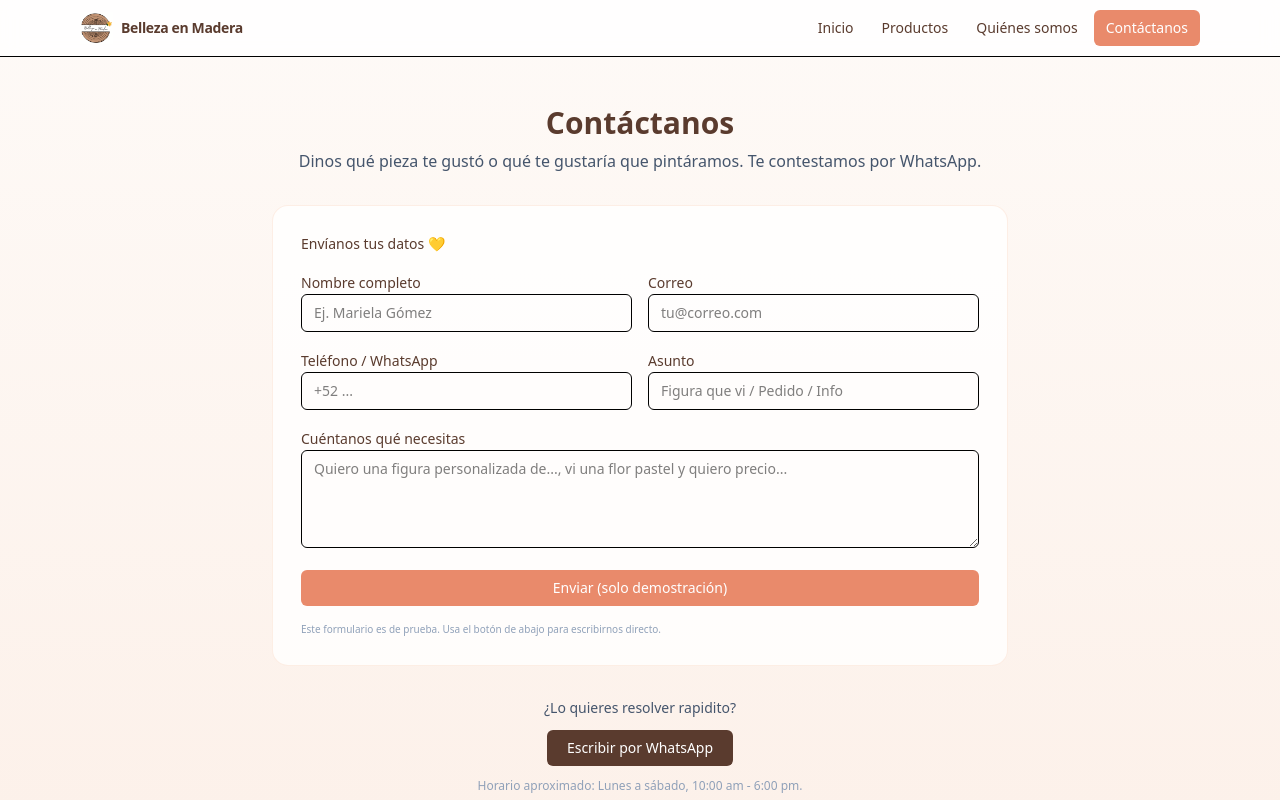
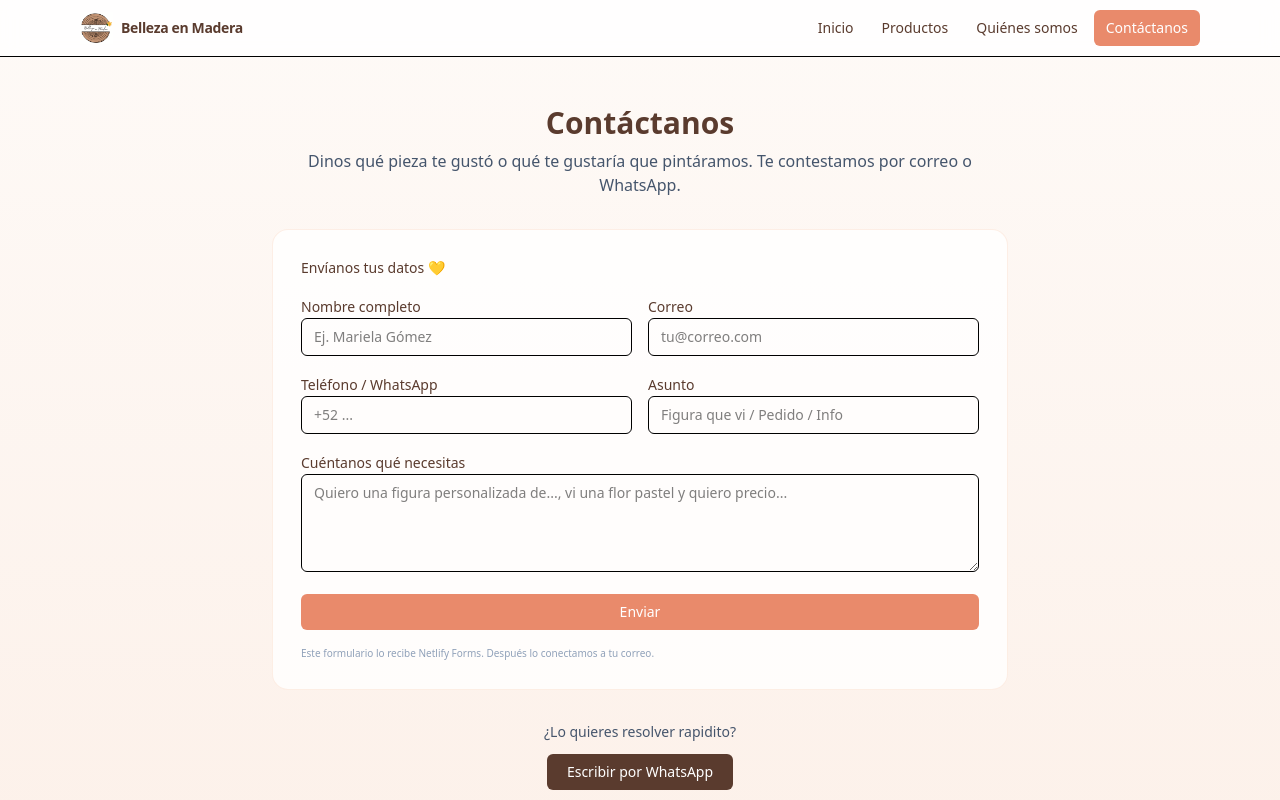
Before and after one commit to LuisMtz15/FigurasMadera, a React (Vite) app: page /contacto in a window 1280 px wide. Shown: the top 800 px of the page. Built offline with nearby package versions, Linux system fonts and the light colour scheme.

Commit message:
Cambios en el Forms

```diff
--- a/src/pages/Contact.jsx
+++ b/src/pages/Contact.jsx
@@ -23,7 +23,7 @@ export default function Contact() {
           </h1>
           <p className="text-slate-600">
             Dinos qué pieza te gustó o qué te gustaría que pintáramos. Te
-            contestamos por WhatsApp.
+            contestamos por correo o WhatsApp.
           </p>
         </div>
 
@@ -35,17 +35,27 @@ export default function Contact() {
             border: `1px solid ${COLORS.border}`,
           }}
         >
-          <p
-            className="text-sm font-medium"
-            style={{ color: COLORS.dark }}
-          >
+          <p className="text-sm font-medium" style={{ color: COLORS.dark }}>
             Envíanos tus datos 💛
           </p>
 
+          {/* FORMULARIO NETLIFY */}
           <form
+            name="contact"
+            method="POST"
+            data-netlify="true"
+            data-netlify-honeypot="bot-field"
             className="space-y-4"
-            onSubmit={(e) => e.preventDefault()}
           >
+            {/* obligatorio para Netlify */}
+            <input type="hidden" name="form-name" value="contact" />
+            {/* honeypot (bot) */}
+            <p className="hidden">
+              <label>
+                No llenar: <input name="bot-field" />
+              </label>
+            </p>
+
             <div className="grid gap-4 md:grid-cols-2">
               <div className="space-y-1">
                 <label className="text-sm" style={{ color: COLORS.dark }}>
@@ -53,6 +63,7 @@ export default function Contact() {
                 </label>
                 <input
                   type="text"
+                  name="name"
                   className="w-full border rounded-md px-3 py-2 text-sm focus:outline-none focus:ring-2 focus:ring-[#FCE7DA]"
                   placeholder="Ej. Mariela Gómez"
                   required
@@ -64,6 +75,7 @@ export default function Contact() {
                 </label>
                 <input
                   type="email"
+                  name="email"
                   className="w-full border rounded-md px-3 py-2 text-sm focus:outline-none focus:ring-2 focus:ring-[#FCE7DA]"
                   placeholder="tu@correo.com"
                   required
@@ -78,6 +90,7 @@ export default function Contact() {
                 </label>
                 <input
                   type="tel"
+                  name="phone"
                   className="w-full border rounded-md px-3 py-2 text-sm focus:outline-none focus:ring-2 focus:ring-[#FCE7DA]"
                   placeholder="+52 ..."
                 />
@@ -88,6 +101,7 @@ export default function Contact() {
                 </label>
                 <input
                   type="text"
+                  name="subject"
                   className="w-full border rounded-md px-3 py-2 text-sm focus:outline-none focus:ring-2 focus:ring-[#FCE7DA]"
                   placeholder="Figura que vi / Pedido / Info"
                 />
@@ -100,6 +114,7 @@ export default function Contact() {
               </label>
               <textarea
                 rows={4}
+                name="message"
                 className="w-full border rounded-md px-3 py-2 text-sm focus:outline-none focus:ring-2 focus:ring-[#FCE7DA]"
                 placeholder="Quiero una figura personalizada de..., vi una flor pastel y quiero precio..."
                 required
@@ -111,11 +126,11 @@ export default function Contact() {
               className="w-full py-2 rounded-md text-sm font-medium text-white"
               style={{ backgroundColor: COLORS.accent }}
             >
-              Enviar (solo demostración)
+              Enviar
             </button>
 
             <p className="text-[10px] text-slate-400">
-              Este formulario es de prueba. Usa el botón de abajo para escribirnos directo.
+              Este formulario lo recibe Netlify Forms. Después lo conectamos a tu correo.
             </p>
           </form>
         </div>
```
Lines whose indentation alone changed are shown as unchanged.
